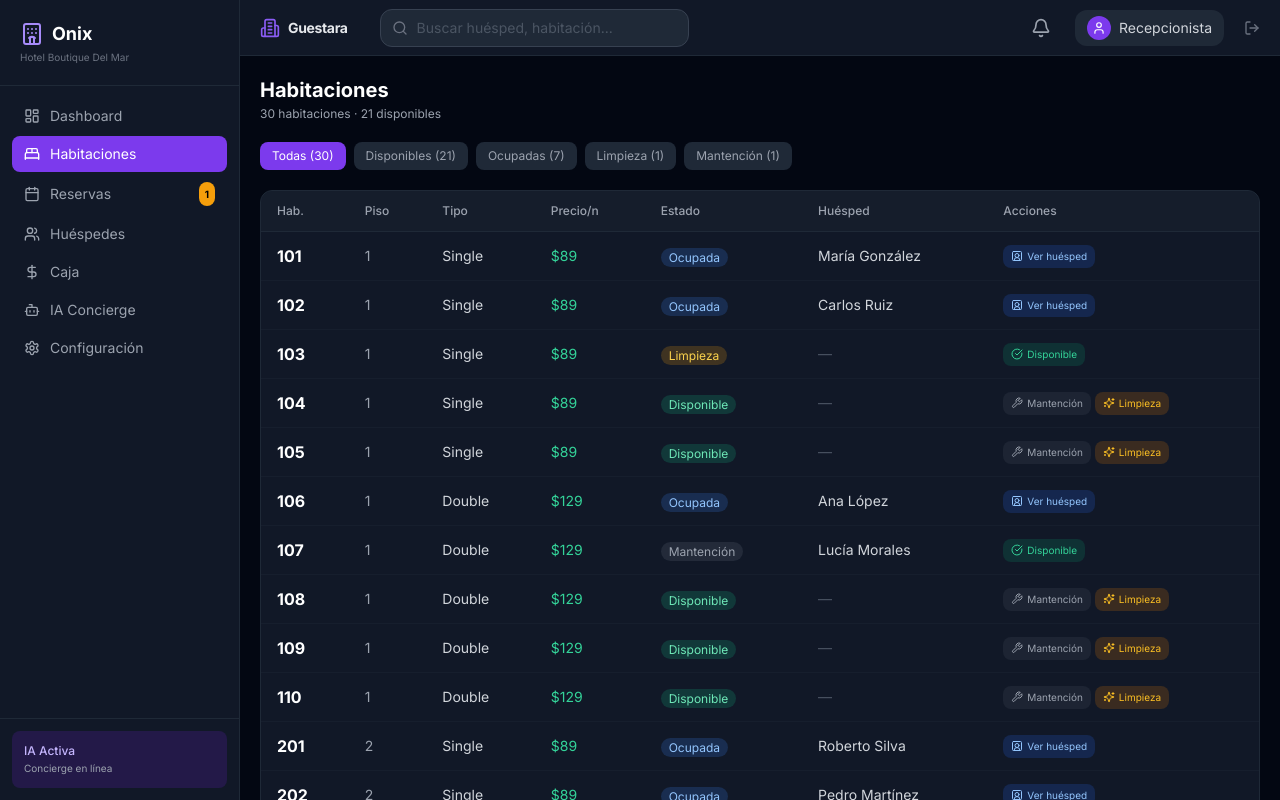
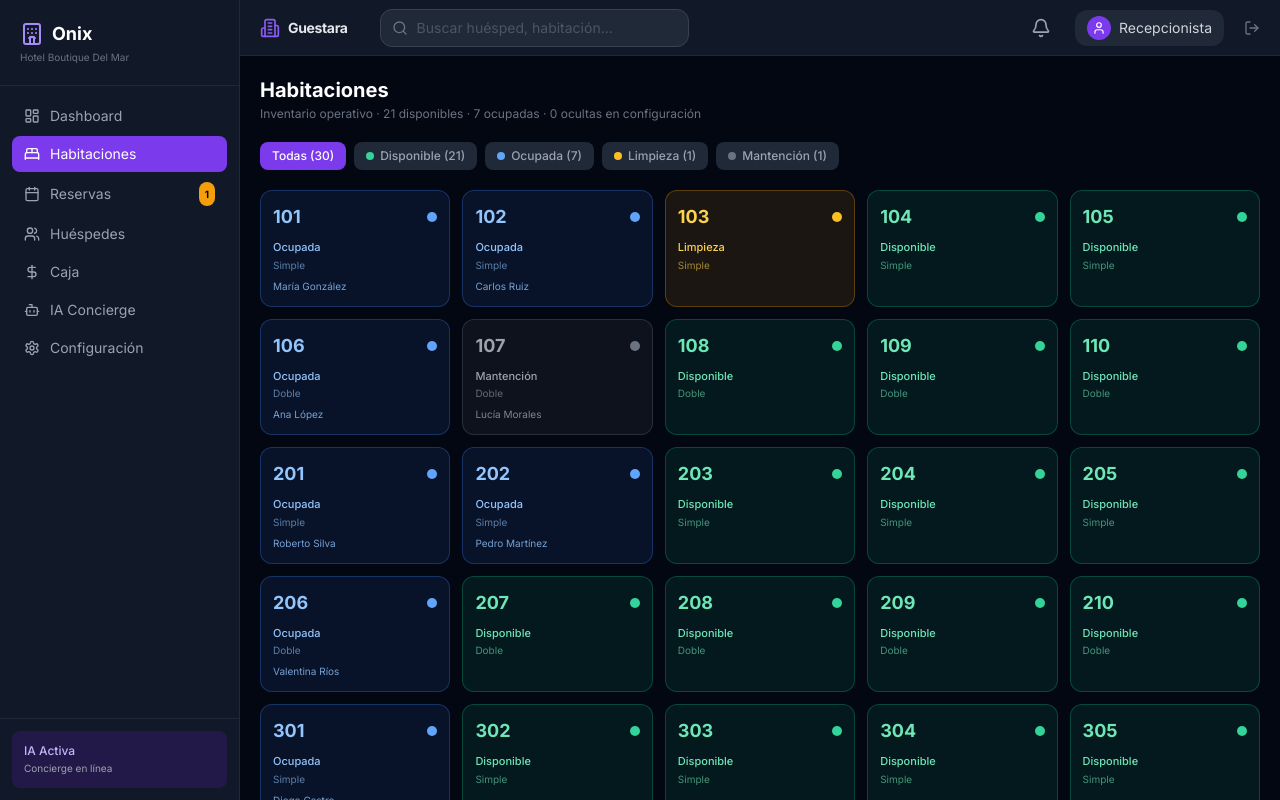
Before and after one commit to guestara-dev/guestara, a Next.js app: page /habitaciones in a window 1280 px wide. Built offline with nearby package versions, Linux system fonts and the light colour scheme.

Commit message:
fix(P4): habitaciones filtra enabled + grid mejorado

```diff
--- a/app/habitaciones/page.tsx
+++ b/app/habitaciones/page.tsx
@@ -2,17 +2,17 @@
 import { useState } from 'react'
 import { useStore } from '@/lib/store'
 import { Room } from '@/lib/data'
-import { BedDouble, Wrench, Sparkles, CheckCircle, UserSquare2 } from 'lucide-react'
+import { BedDouble, Wrench, Sparkles, UserCheck } from 'lucide-react'
 import AlertDialog from '@/components/AlertDialog'
 import GuestModal from '@/components/GuestModal'
 
-type RoomStatus = Room['status']
+type RoomStatus = Room['status'] | 'all'
 
-const statusMeta: Record<RoomStatus,{label:string;cls:string}> = {
-  available:   {label:'Disponible', cls:'bg-emerald-500/20 text-emerald-300'},
-  occupied:    {label:'Ocupada',    cls:'bg-blue-500/20 text-blue-300'},
-  cleaning:    {label:'Limpieza',   cls:'bg-amber-500/20 text-amber-300'},
-  maintenance: {label:'Mantención', cls:'bg-gray-500/20 text-gray-400'},
+const statusMeta: Record<string,{label:string;cls:string;dot:string}> = {
+  available:   { label:'Disponible',  cls:'bg-emerald-500/10 border-emerald-500/30 text-emerald-300', dot:'bg-emerald-400' },
+  occupied:    { label:'Ocupada',     cls:'bg-blue-500/10   border-blue-500/30   text-blue-300',     dot:'bg-blue-400' },
+  cleaning:    { label:'Limpieza',    cls:'bg-amber-500/10  border-amber-500/30  text-amber-300',    dot:'bg-amber-400' },
+  maintenance: { label:'Mantención',  cls:'bg-gray-500/10   border-gray-500/30   text-gray-400',     dot:'bg-gray-500' },
 }
 
 interface Confirm { title:string; desc:string; action:()=>void }
@@ -25,118 +25,102 @@ export default function HabitacionesPage() {
 
   const ask = (title:string, desc:string, action:()=>void) => setConfirm({title,desc,action})
 
-  const displayed = filter==='all' ? rooms : rooms.filter(r=>r.status===filter)
+  // P4 FIX: solo habitaciones activas (enabled)
+  const activeRooms = rooms.filter(r => r.enabled !== false)
+  const displayed   = filter === 'all' ? activeRooms : activeRooms.filter(r => r.status === filter)
+
+  const counts = {
+    all:         activeRooms.length,
+    available:   activeRooms.filter(r=>r.status==='available').length,
+    occupied:    activeRooms.filter(r=>r.status==='occupied').length,
+    cleaning:    activeRooms.filter(r=>r.status==='cleaning').length,
+    maintenance: activeRooms.filter(r=>r.status==='maintenance').length,
+  }
 
   const openGuestModal = (room: Room) => {
     const res = reservations.find(r =>
-      r.room===room.number && ['checked-in','confirmed','pending'].includes(r.status))
+      r.room === room.number && ['checked-in','confirmed','pending'].includes(r.status))
     if (res) {
       setSelectedGuest(res)
       setShowGuestModal(true)
     }
   }
 
-  const counts = {
-    all: rooms.length,
-    available: rooms.filter(r=>r.status==='available').length,
-    occupied: rooms.filter(r=>r.status==='occupied').length,
-    cleaning: rooms.filter(r=>r.status==='cleaning').length,
-    maintenance: rooms.filter(r=>r.status==='maintenance').length,
-  }
-
   return (
     <div className="p-5 space-y-5">
-      <div className="flex items-center justify-between">
-        <div>
-          <h1 className="text-xl font-bold">Habitaciones</h1>
-          <p className="text-xs text-gray-400 mt-0.5">{rooms.length} habitaciones · {counts.available} disponibles</p>
-        </div>
+
+      {/* HEADER */}
+      <div>
+        <h1 className="text-xl font-bold">Habitaciones</h1>
+        <p className="text-xs text-gray-500 mt-0.5">
+          Inventario operativo · {counts.available} disponibles · {counts.occupied} ocupadas · {rooms.filter(r=>r.enabled===false).length} ocultas en configuración
+        </p>
       </div>
 
-      {/* Filter tabs */}
+      {/* FILTROS */}
       <div className="flex gap-2 flex-wrap">
         {(['all','available','occupied','cleaning','maintenance'] as const).map(s => (
-          <button key={s} onClick={()=>setFilter(s)}
-            className={`px-3 py-1.5 rounded-lg text-xs transition-colors ${filter===s?'bg-violet-600 text-white':'bg-gray-800 text-gray-400 hover:text-white'}`}>
-            {s==='all'?`Todas (${counts.all})`:
-             s==='available'?`Disponibles (${counts.available})`:
-             s==='occupied'?`Ocupadas (${counts.occupied})`:
-             s==='cleaning'?`Limpieza (${counts.cleaning})`:
-             `Mantención (${counts.maintenance})`}
+          <button
+            key={s}
+            onClick={() => setFilter(s)}
+            className={`flex items-center gap-1.5 px-3 py-1.5 rounded-lg text-xs font-medium transition-colors ${
+              filter === s ? 'bg-violet-600 text-white' : 'bg-gray-800 text-gray-400 hover:text-white'
+            }`}
+          >
+            {s !== 'all' && <span className={`w-2 h-2 rounded-full ${statusMeta[s].dot}`} />}
+            {s === 'all' ? `Todas (${counts.all})` : `${statusMeta[s].label} (${counts[s]})`}
           </button>
         ))}
       </div>
 
-      {/* Table */}
-      <div className="bg-gray-900 border border-gray-800 rounded-xl overflow-hidden">
-        <table className="w-full">
-          <thead>
-            <tr className="border-b border-gray-800 bg-gray-800/30">
-              {['Hab.','Piso','Tipo','Precio/n','Estado','Huésped','Acciones'].map(h=>(
-                <th key={h} className="px-4 py-3 text-xs text-gray-400 font-medium text-left">{h}</th>
-              ))}
-            </tr>
-          </thead>
-          <tbody>
-            {displayed.map(room => {
-              const res = reservations.find(r=>r.room===room.number&&['checked-in','confirmed','pending'].includes(r.status))
-              return (
-                <tr key={room.id} className="border-b border-gray-800/40 hover:bg-gray-800/20">
-                  <td className="px-4 py-3 font-bold">{room.number}</td>
-                  <td className="px-4 py-3 text-sm text-gray-400">{room.floor}</td>
-                  <td className="px-4 py-3 text-sm capitalize text-gray-300">{room.type}</td>
-                  <td className="px-4 py-3 text-sm text-emerald-400">${room.price}</td>
-                  <td className="px-4 py-3">
-                    <span className={`text-xs px-2 py-0.5 rounded-full ${statusMeta[room.status].cls}`}>
-                      {statusMeta[room.status].label}
-                    </span>
-                  </td>
-                  <td className="px-4 py-3 text-sm text-gray-300">
-                    {res ? res.guest : <span className="text-gray-600">—</span>}
-                  </td>
-                  <td className="px-4 py-3">
-                    <div className="flex gap-1.5">
-                      {/* BUG #6 FIX: occupied rooms get action button */}
-                      {room.status==='occupied'&&(
-                        <button onClick={()=>openGuestModal(room)}
-                          className="flex items-center gap-1 text-[10px] bg-blue-600/20 text-blue-300 hover:bg-blue-600/40 px-2 py-1 rounded-lg transition-colors whitespace-nowrap">
-                          <UserSquare2 className="w-3 h-3"/>Ver huésped
-                        </button>
-                      )}
-                      {room.status==='available'&&(
-                        <div className="flex gap-1">
-                          <button onClick={()=>ask('Mantención',`Poner hab. ${room.number} en mantención?`,()=>updateRoomStatus(room.number,'maintenance'))}
-                            className="flex items-center gap-1 text-[10px] bg-gray-600/20 text-gray-400 hover:bg-gray-600/40 px-2 py-1 rounded-lg transition-colors whitespace-nowrap">
-                            <Wrench className="w-3 h-3"/>Mantención
-                          </button>
-                          <button onClick={()=>ask('Limpieza',`Poner hab. ${room.number} en limpieza?`,()=>updateRoomStatus(room.number,'cleaning'))}
-                            className="flex items-center gap-1 text-[10px] bg-amber-600/20 text-amber-400 hover:bg-amber-600/40 px-2 py-1 rounded-lg transition-colors whitespace-nowrap">
-                            <Sparkles className="w-3 h-3"/>Limpieza
-                          </button>
-                        </div>
-                      )}
-                      {(room.status==='cleaning'||room.status==='maintenance')&&(
-                        <button onClick={()=>ask('Disponible',`¿Marcar hab. ${room.number} como disponible?`,()=>updateRoomStatus(room.number,'available'))}
-                          className="flex items-center gap-1 text-[10px] bg-emerald-600/20 text-emerald-400 hover:bg-emerald-600/40 px-2 py-1 rounded-lg transition-colors whitespace-nowrap">
-                          <CheckCircle className="w-3 h-3"/>Disponible
-                        </button>
-                      )}
-                    </div>
-                  </td>
-                </tr>
-              )
-            })}
-          </tbody>
-        </table>
+      {/* GRID */}
+      <div className="grid grid-cols-2 sm:grid-cols-3 md:grid-cols-4 xl:grid-cols-5 gap-3">
+        {displayed.map(room => {
+          const meta = statusMeta[room.status]
+          const res  = reservations.find(r => r.room===room.number && ['checked-in','confirmed','pending'].includes(r.status))
+          const canManage = ['cleaning','maintenance'].includes(room.status)
+          const canGuest  = room.status === 'occupied' && !!res
+
+          return (
+            <div
+              key={room.number}
+              onClick={() => {
+                if (canGuest) openGuestModal(room)
+                else if (canManage) ask(
+                  `Hab. ${room.number} — ${meta.label}`,
+                  '¿Marcar como disponible?',
+                  () => updateRoomStatus(room.number, 'available')
+                )
+              }}
+              className={`border rounded-xl p-3 transition-all ${
+                (canGuest || canManage) ? 'cursor-pointer hover:scale-[1.02]' : 'cursor-default'
+              } ${meta.cls}`}
+            >
+              <div className="flex items-center justify-between mb-2">
+                <span className="text-lg font-bold">{room.number}</span>
+                <span className={`w-2.5 h-2.5 rounded-full ${meta.dot}`} />
+              </div>
+              <p className="text-[11px] font-medium">{meta.label}</p>
+              <p className="text-[10px] opacity-60 mt-0.5">{room.type === 'single' ? 'Simple' : 'Doble'}</p>
+              {res && (
+                <p className="text-[10px] mt-1.5 truncate opacity-80">{res.guest}</p>
+              )}
+            </div>
+          )
+        })}
       </div>
 
-      {showGuestModal && <GuestModal onClose={()=>setShowGuestModal(false)}/>}
-      {confirm&&(
-        <AlertDialog open title={confirm.title} description={confirm.desc}
-          variant="warning" confirmLabel="Confirmar" cancelLabel="Cancelar"
-          onConfirm={()=>{confirm.action();setConfirm(null)}}
-          onCancel={()=>setConfirm(null)}/>
+      {confirm && (
+        <AlertDialog
+          title={confirm.title}
+          desc={confirm.desc}
+          variant="warning"
+          onConfirm={() => { confirm.action(); setConfirm(null) }}
+          onCancel={() => setConfirm(null)}
+        />
       )}
+
+      {showGuestModal && <GuestModal onClose={() => { setShowGuestModal(false); setSelectedGuest(null) }} />}
     </div>
   )
 }
```
